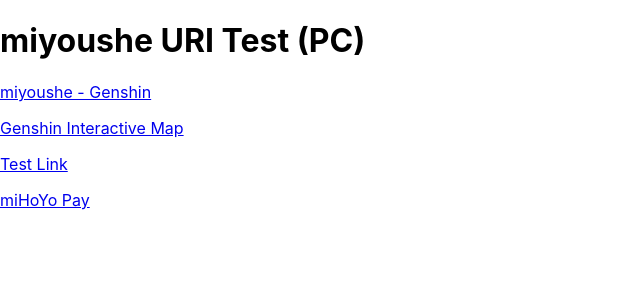
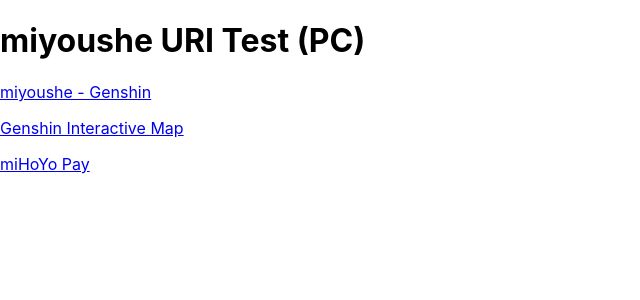
Before and after one commit to studiobutter/uri-test, a React (Create React App) app: page /#/bbs in a window 1280 px wide. Shown: the top 300 px of the page, without its empty margins (0-640 px from the left). Built offline with nearby package versions, Linux system fonts and the light colour scheme.

Commit message:
Update miYouShe.js

```diff
--- a/src/pages/miyoushe.js
+++ b/src/pages/miyoushe.js
@@ -28,10 +28,6 @@
         </div>
       )}
       <p></p>
-      <a href="mihoyobbs://openURL?url=https://studiobutter.github.io/uri-test/">
-         Test Link
-      </a>
-      <p></p>
       <a href="mihoyobbs://openURL?url=https://pay.mihoyo.com/">
          miHoYo Pay
       </a>
```
